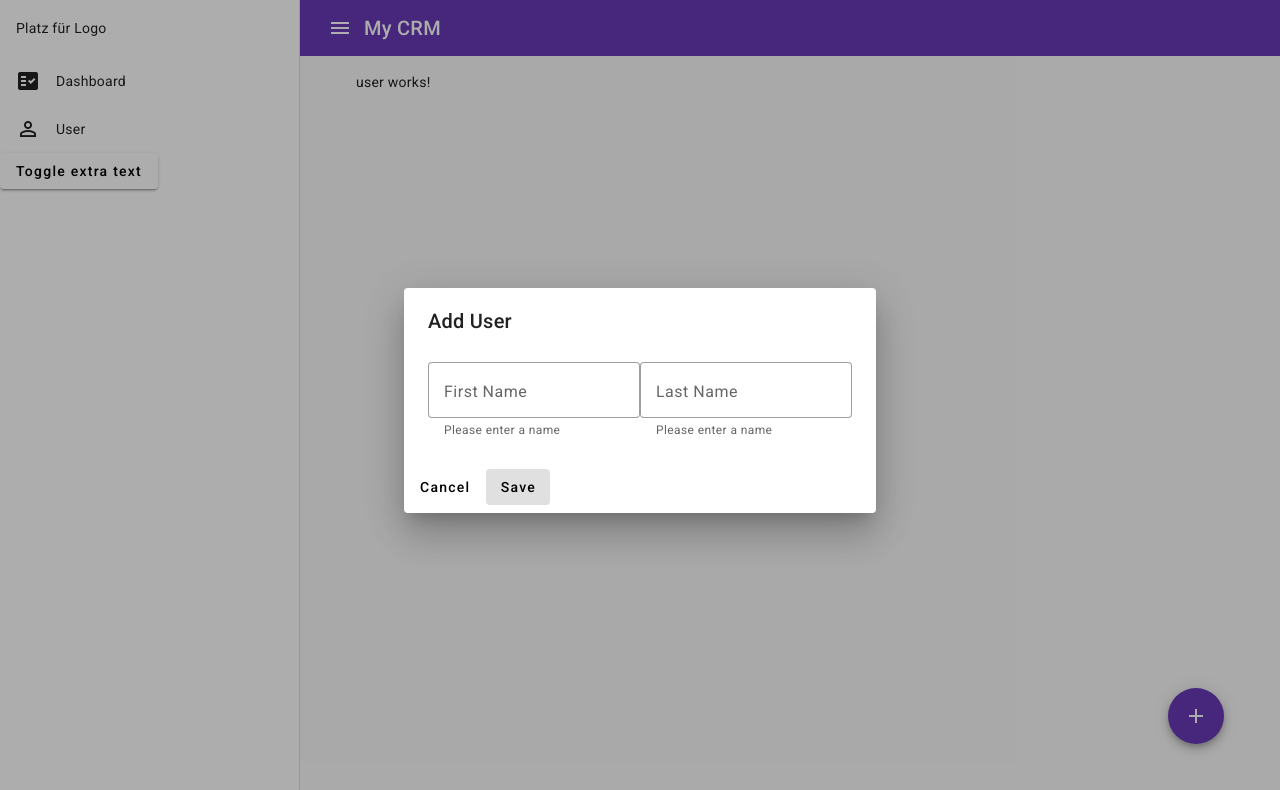
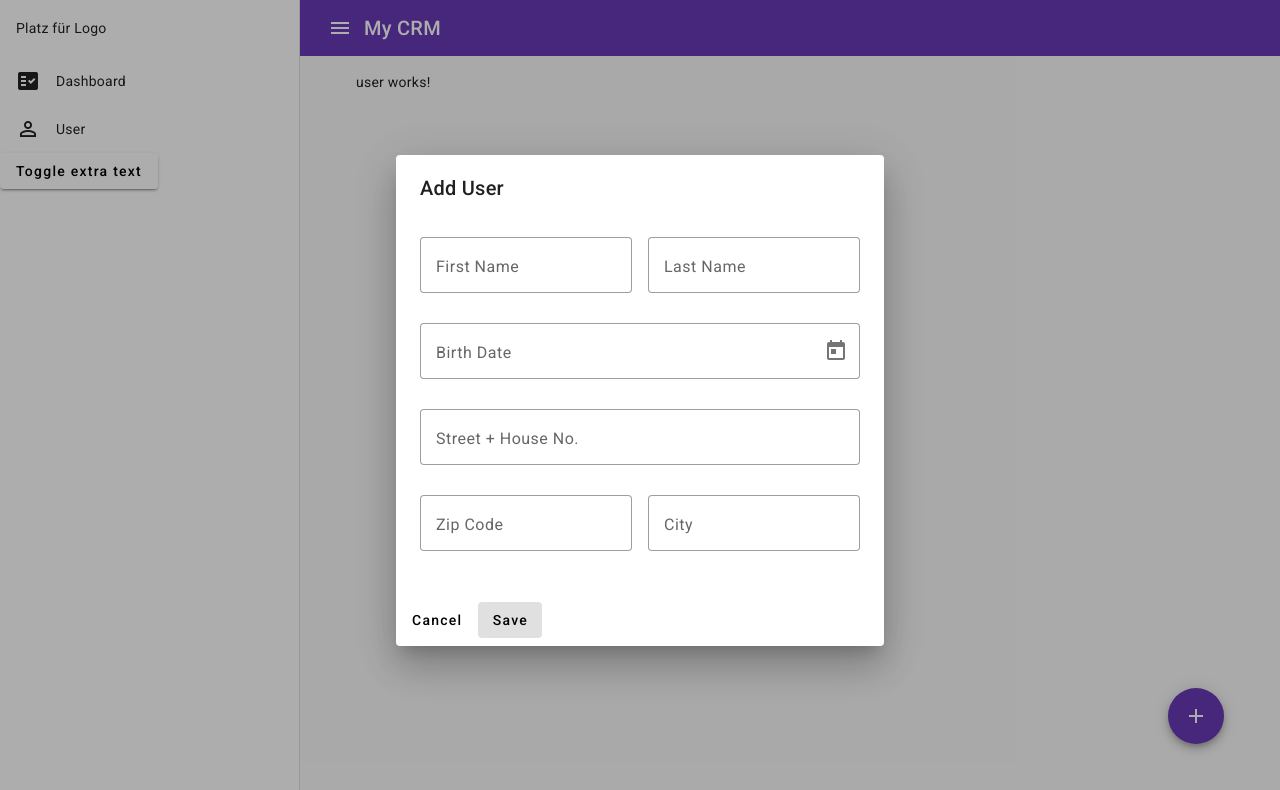
Before and after one commit to hanbit10/simple-crm, an Angular app: page /user in a window 1280 px wide. Both pictures are taken after a click on the button "add". Shown: the top 790 px of the page. Built offline with nearby package versions, Linux system fonts and the light colour scheme.

Commit message:
update dialog field

```diff
--- a/src/app/components/dialog-add-user/dialog-add-user.component.html
+++ b/src/app/components/dialog-add-user/dialog-add-user.component.html
@@ -1,15 +1,46 @@
 <h2 mat-dialog-title>Add User</h2>
 <mat-dialog-content>
   <div>
-    <mat-form-field appearance="outline">
+    <mat-form-field class="mr-16" appearance="outline">
       <mat-label>First Name</mat-label>
       <input matInput placeholder="Placeholder" />
-      <mat-hint>Please enter a name</mat-hint>
+      <!-- <mat-hint>Please enter a name</mat-hint> -->
     </mat-form-field>
     <mat-form-field appearance="outline">
       <mat-label>Last Name</mat-label>
       <input matInput placeholder="Placeholder" />
-      <mat-hint>Please enter a name</mat-hint>
+      <!-- <mat-hint>Please enter a name</mat-hint> -->
+    </mat-form-field>
+  </div>
+  <div>
+    <mat-form-field class="width-100" appearance="outline">
+      <mat-label>Birth Date</mat-label>
+      <input matInput placeholder="Placeholder" [matDatepicker]="picker1" />
+      <mat-datepicker-toggle
+        matIconSuffix
+        [for]="picker1"
+      ></mat-datepicker-toggle>
+      <mat-datepicker #picker1></mat-datepicker>
+      <!-- <mat-hint>Please enter a date</mat-hint> -->
+    </mat-form-field>
+  </div>
+  <div>
+    <mat-form-field class="width-100" appearance="outline">
+      <mat-label>Street + House No.</mat-label>
+      <input matInput placeholder="Placeholder" />
+      <!-- <mat-hint>Please enter a name</mat-hint> -->
+    </mat-form-field>
+  </div>
+  <div>
+    <mat-form-field class="mr-16" appearance="outline">
+      <mat-label>Zip Code</mat-label>
+      <input matInput placeholder="Placeholder" />
+      <!-- <mat-hint>Please enter a name</mat-hint> -->
+    </mat-form-field>
+    <mat-form-field appearance="outline">
+      <mat-label>City</mat-label>
+      <input matInput placeholder="Placeholder" />
+      <!-- <mat-hint>Please enter a name</mat-hint> -->
     </mat-form-field>
   </div>
 </mat-dialog-content>
--- a/src/app/components/dialog-add-user/dialog-add-user.component.scss
+++ b/src/app/components/dialog-add-user/dialog-add-user.component.scss
@@ -0,0 +1,3 @@
+mat-form-field {
+  margin-top: 8px;
+}
--- a/src/app/components/dialog-add-user/dialog-add-user.component.ts
+++ b/src/app/components/dialog-add-user/dialog-add-user.component.ts
@@ -14,6 +14,8 @@ import { MatButtonModule } from '@angular/material/button';
 import { FormsModule } from '@angular/forms';
 import { MatInputModule } from '@angular/material/input';
 import { MatFormFieldModule } from '@angular/material/form-field';
+import { MatDatepickerModule } from '@angular/material/datepicker';
+import { provideNativeDateAdapter } from '@angular/material/core';
 import { User } from './../../../models/user.class';
 
 @Component({
@@ -26,7 +28,9 @@ import { User } from './../../../models/user.class';
     FormsModule,
     MatInputModule,
     MatFormFieldModule,
+    MatDatepickerModule,
   ],
+  providers: [provideNativeDateAdapter()],
   templateUrl: './dialog-add-user.component.html',
   styleUrl: './dialog-add-user.component.scss',
 })
--- a/src/styles.scss
+++ b/src/styles.scss
@@ -1,4 +1,18 @@
 /* You can add global styles to this file, and also import other style files */
 
-html, body { height: 100%; }
-body { margin: 0; font-family: Roboto, "Helvetica Neue", sans-serif; }
+html,
+body {
+  height: 100%;
+}
+body {
+  margin: 0;
+  font-family: Roboto, "Helvetica Neue", sans-serif;
+}
+
+.mr-16 {
+  margin-right: 16px;
+}
+
+.width-100 {
+  width: 100%;
+}
```
